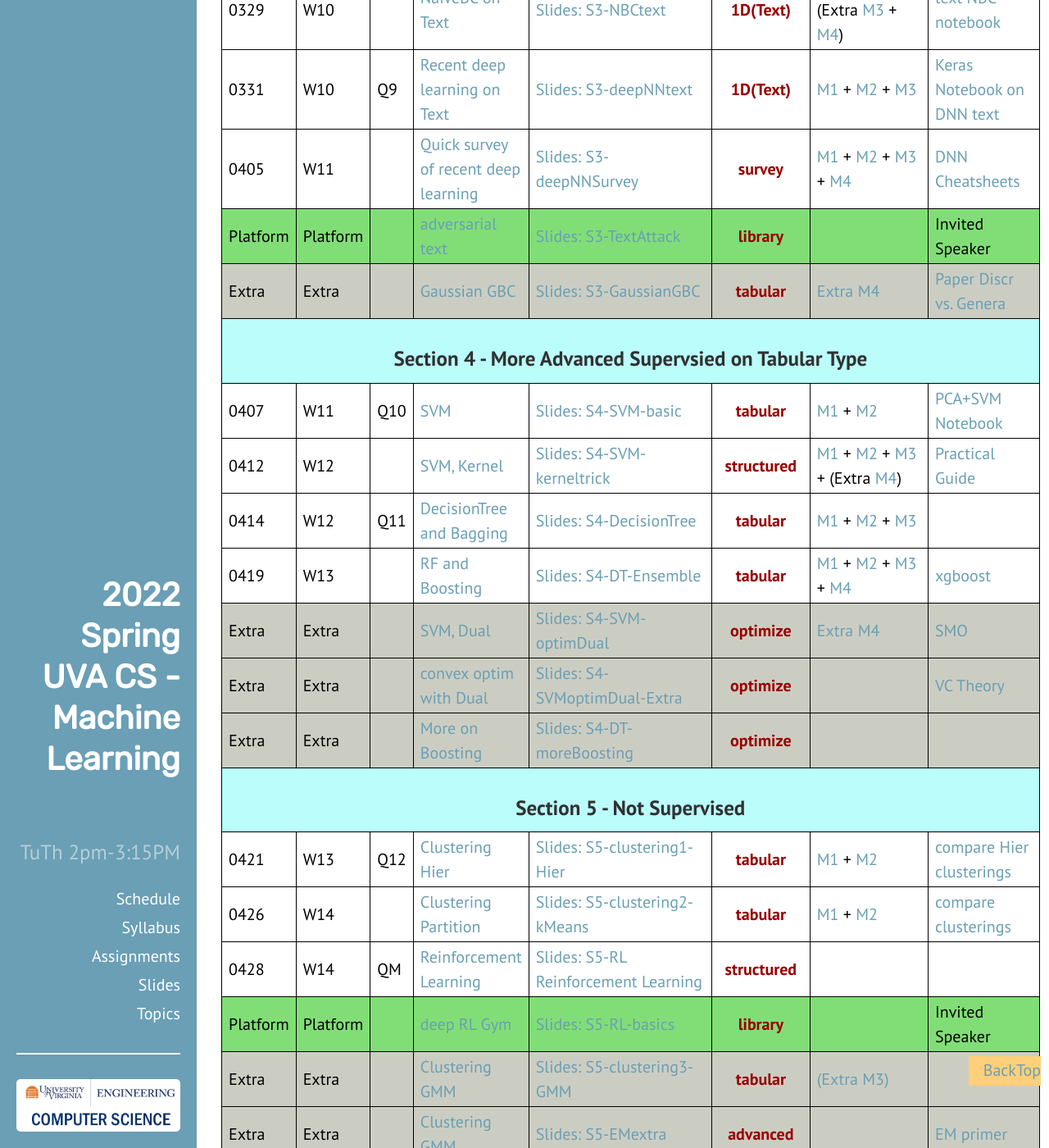
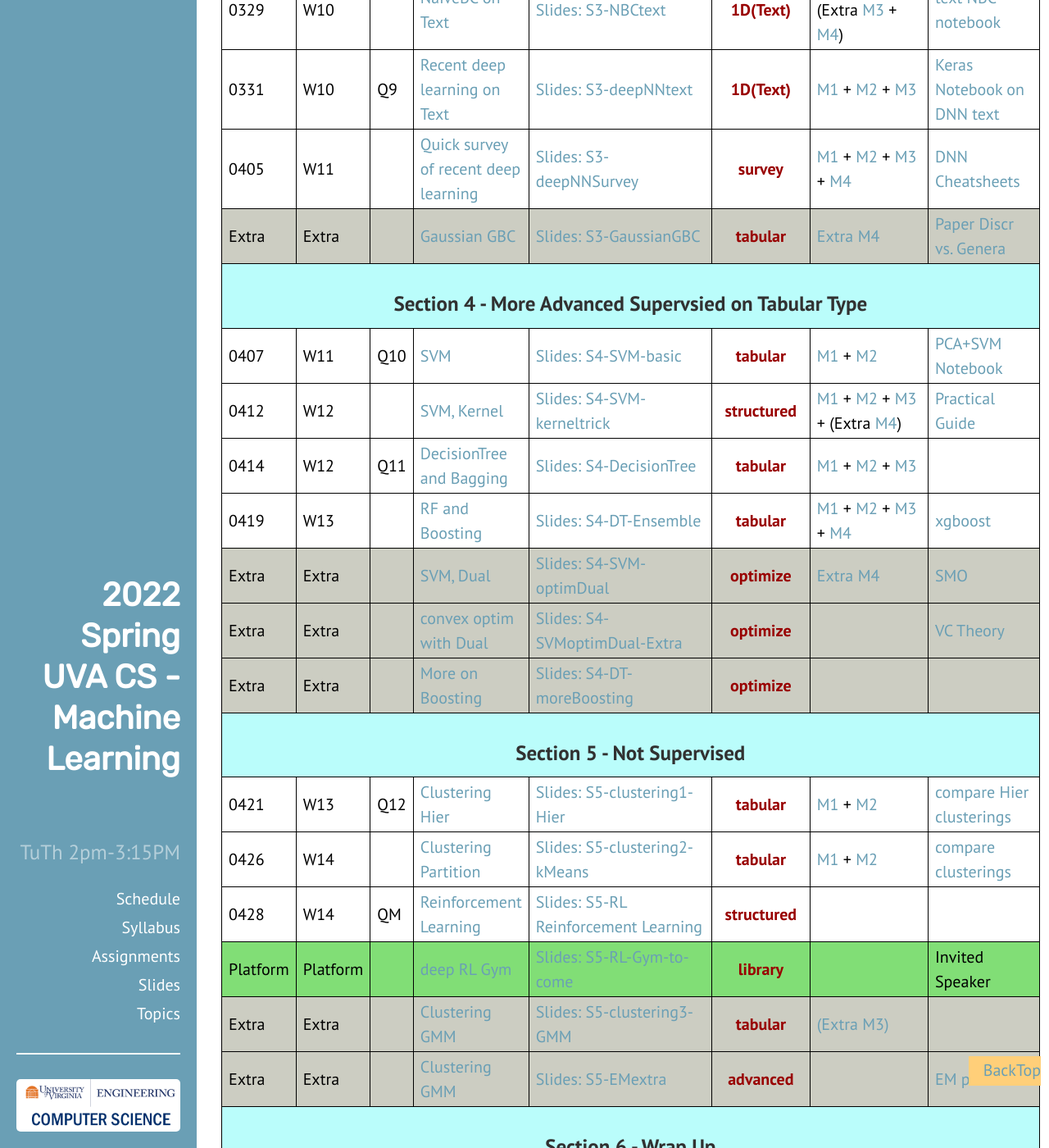
Before and after one commit to qiyanjun/2022sp-UVA-CS-MachineLearningDeep, a Jekyll site: the page built from index.html, in a window 1280 px wide and 1400 px high, scrolled down 3499 px. Shown: the whole window at 82% size. Built offline with Jekyll 4.4.1, drawn with Linux system fonts in a browser that asks for light colours; some of the changed text lies outside the part shown.

Commit message:
update minor

```diff
--- a/_contents/S3-L08-textAttack.md
+++ /dev/null
@@ -1,13 +0,0 @@
----
-layout: post
-title: adversarial text
-lecture: S3-TextAttack
-lectureVersion: current
-extraContent:
-notes: Invited Speaker
-video:
-categories: library
-platform: true
-tags:
-- platform
----
--- a/_contents/S5-L04-RL.md
+++ b/_contents/S5-L04-RL.md
@@ -1,7 +1,7 @@
 ---
 layout: post
 title: deep RL Gym
-lecture: S5-RL-basics
+lecture: S5-RL-Gym-to-come
 lectureVersion: current
 notes: Invited Speaker
 video:
```
Also changed, not shown: _contents/S0-L03-scikit-learn.md (+1 -1 lines).
